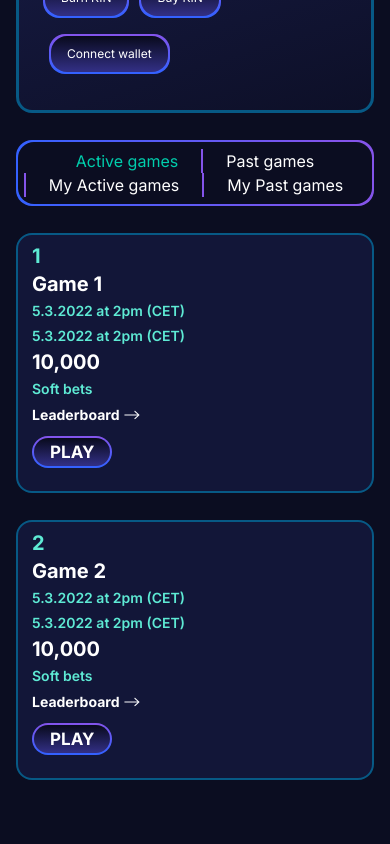
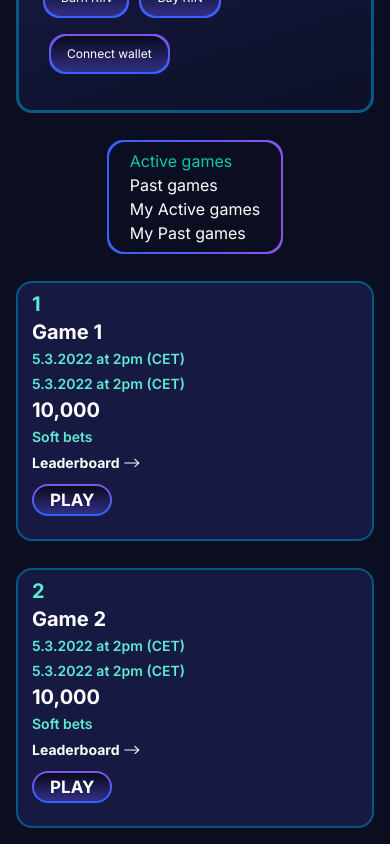
Before and after one commit to rickybrce/anon-nextjs, a Next.js app: page /games in a window 390 px wide. Shown: the part 1422-2266 px from the top of the page. Before the commit the page ends 2218 px from the top, so only its background shows below. Built offline with nearby package versions, Linux system fonts and the light colour scheme.

Commit message:
game popup

```diff
--- /dev/null
+++ b/src/app/components/GamePopup.tsx
@@ -0,0 +1,86 @@
+"use client"; // This is a client component
+import React, { ReactNode } from "react";
+import Image from "next/image";
+import content from "../../../public/static/locales/en/common.json";
+import Link from "next/link";
+
+type Props = {
+  items?: any;
+  onClick?: any;
+};
+
+const GamePopup = ({ items, onClick }: Props) => {
+  return (
+    <div
+      className={`px-4 lg:px-0 flex lg:block fixed lg:absolute left-0 top-0 lg:top-[70px] py-[15px] z-50 w-full max-w-[970px]`}
+    >
+      <div className="game-list-bg border-blue-800 border-[2px] rounded-[16px] w-full relative py-[15px]" >
+        <button
+          className="absolute right-[5px] top-[5px] z-10"
+          onClick={() => (onClick ? onClick() : "")}
+        >
+          <svg
+            width="24"
+            height="24"
+            viewBox="0 0 24 24"
+            fill="none"
+            xmlns="http://www.w3.org/2000/svg"
+          >
+            <g clip-path="url(#clip0_2057_1871)">
+              <path
+                d="M12 10.586L16.95 5.63599L18.364 7.04999L13.414 12L18.364 16.95L16.95 18.364L12 13.414L7.05 18.364L5.636 16.95L10.586 12L5.636 7.04999L7.05 5.63599L12 10.586Z"
+                fill="#ffffff"
+              />
+            </g>
+            <defs>
+              <clipPath id="clip0_2057_1871">
+                <rect width="24" height="24" fill="white" />
+              </clipPath>
+            </defs>
+          </svg>
+        </button>
+        <div className="hidden lg:flex justify-between relative">
+          <div className="px-[25px] text-[20px] leading-[28px] font-w-700 lg:w-[20%]">
+            Category
+          </div>
+          <div className="px-[25px] text-[20px] leading-[28px] font-w-700 lg:w-[20%]">
+            Coin
+          </div>
+          <div className="px-[25px] text-[20px] leading-[28px] font-w-700 lg:w-[20%]">
+            Leverage
+          </div>
+          <div className="px-[25px] text-[20px] leading-[28px] font-w-700 lg:w-[20%]">
+            Position
+          </div>
+          <div className="px-[25px] text-[20px] leading-[28px] font-w-700  lg:w-[20%]">
+            Bet
+          </div>
+        </div>
+        <div>
+          {items &&
+            items.map((item: any, index: any) => (
+              <div className="lg:flex justify-between">
+                <div className="py-[10px] px-[25px] text-[14px] leading-[18px] font-w-600 lg:w-[20%]">
+                  {item.category}
+                </div>
+                <div className="py-[10px] px-[25px] text-[14px] leading-[18px] font-w-600 lg:w-[20%]">
+                  {item.coin}
+                </div>
+                <div className="py-[10px] px-[25px] text-[14px] leading-[18px] font-w-600 lg:w-[20%]">
+                  {item.leverage}
+                </div>
+                <div className="py-[10px] px-[25px] text-[14px] leading-[18px] font-w-600 lg:w-[20%]">
+                  {item.position}
+                </div>
+                <div className="py-[10px] px-[25px] text-[14px] leading-[18px] font-w-600 lg:w-[20%]">
+                  {item.bet}
+                </div>
+              </div>
+            ))}
+        </div>
+      </div>
+    </div>
+  );
+};
+
+export default GamePopup;
--- a/src/app/components/GamesTabSingleItem.tsx
+++ b/src/app/components/GamesTabSingleItem.tsx
@@ -17,9 +17,9 @@ const GamesTabSingleItem = ({ title, active, onClick, first }: Props) => {
       onClick={() => {
         onClick ? onClick() : null;
       }}
-      className={`inline-block text-center relative px-[23px] text-base font-w-400
+      className={`block lg:inline-block text-center relative px-[23px] text-base font-w-400
       ${active ? "text-green-800" : "text-white"}
-      ${!first ? "border-l-[2px] border-blue-500" : ""}
+      ${!first ? "lg:border-l-[2px] border-blue-500" : ""}
         `}
     >
       {title}
--- a/src/app/games/page.tsx
+++ b/src/app/games/page.tsx
@@ -7,6 +7,7 @@ import GamesTabMenu from "../components/GamesTabMenu";
 import SingleGameList from "../components/SingleGameList";
 import Link from "next/link";
 import ButtonMenu from "../components/buttons/ButtonMenu";
+import GamePopup from "../components/GamePopup";
 
 const games = [
   {
@@ -17,6 +18,7 @@ const games = [
     minimum_dlr: "10,000",
     status: "Soft bets",
     active: true,
+    history: [],
   },
   {
     id: 2,
@@ -26,6 +28,7 @@ const games = [
     minimum_dlr: "10,000",
     status: "Soft bets",
     active: true,
+    history: [],
   },
   {
     id: 3,
@@ -35,6 +38,7 @@ const games = [
     minimum_dlr: "10,000",
     status: "Soft bets",
     active: false,
+    history: [],
   },
   {
     id: 4,
@@ -44,6 +48,7 @@ const games = [
     minimum_dlr: "10,000",
     status: "Soft bets",
     active: false,
+    history: [],
   },
   {
     id: 5,
@@ -53,11 +58,122 @@ const games = [
     minimum_dlr: "10,000",
     status: "Soft bets",
     active: false,
+    history: [],
+  },
+];
+
+const mygames = [
+  {
+    id: 1,
+    name: "Game 1",
+    startate: "5.3.2022 at 2pm (CET)",
+    enddate: "5.3.2022 at 2pm (CET)",
+    minimum_dlr: "10,000",
+    status: "Soft bets",
+    active: true,
+    history: [
+      {
+        id: 1,
+        category: "Category 1",
+        coin: "BTC",
+        leverage: "x10",
+        position: "Long",
+        bet: "10,000",
+      },
+      {
+        id: 2,
+        category: "Category 2",
+        coin: "BTC",
+        leverage: "x10",
+        position: "Long",
+        bet: "10,000",
+      },
+      {
+        id: 3,
+        category: "Category 3",
+        coin: "BTC",
+        leverage: "x10",
+        position: "Long",
+        bet: "10,000",
+      },
+    ],
+  },
+  {
+    id: 3,
+    name: "Game 3",
+    startate: "5.3.2022 at 2pm (CET)",
+    enddate: "5.3.2022 at 2pm (CET)",
+    minimum_dlr: "10,000",
+    status: "Soft bets",
+    active: false,
+    history: [
+      {
+        id: 1,
+        category: "Category 1",
+        coin: "BTC",
+        leverage: "x10",
+        position: "Long",
+        bet: "10,000",
+      },
+      {
+        id: 2,
+        category: "Category 2",
+        coin: "BTC",
+        leverage: "x10",
+        position: "Long",
+        bet: "10,000",
+      },
+      {
+        id: 3,
+        category: "Category 3",
+        coin: "BTC",
+        leverage: "x10",
+        position: "Long",
+        bet: "10,000",
+      },
+    ],
+  },
+  {
+    id: 4,
+    name: "Game 4",
+    startate: "5.3.2022 at 2pm (CET)",
+    enddate: "5.3.2022 at 2pm (CET)",
+    minimum_dlr: "10,000",
+    status: "Soft bets",
+    active: false,
+    history: [
+      {
+        id: 1,
+        category: "Category 1",
+        coin: "BTC",
+        leverage: "x10",
+        position: "Long",
+        bet: "10,000",
+      },
+      {
+        id: 2,
+        category: "Category 2",
+        coin: "BTC",
+        leverage: "x10",
+        position: "Long",
+        bet: "10,000",
+      },
+      {
+        id: 3,
+        category: "Category 3",
+        coin: "BTC",
+        leverage: "x10",
+        position: "Long",
+        bet: "10,000",
+      },
+    ],
   },
 ];
 
 export default function Games() {
   const [activeItem, setActiveItem] = useState(0);
+  const [displayPopup, setDisplayPopup] = useState(-1);
+
   const handleActive = (e: any) => {
     setActiveItem(e);
   };
@@ -68,7 +184,29 @@ export default function Games() {
   const pastGames = games.filter(
     (game) => game.active !== true && activeItem === 1
   );
-  const gamesMap = activeItem === 0 ? activeGames : pastGames;
+  const myactiveGames = mygames.filter(
+    (game) => game.active === true && activeItem === 2
+  );
+  const mypastGames = mygames.filter(
+    (game) => game.active !== true && activeItem === 3
+  );
+
+  const gamesMap =
+    activeItem === 0
+      ? activeGames
+      : activeItem === 1
+      ? pastGames
+      : activeItem === 2
+      ? myactiveGames
+      : mypastGames;
+
+  const handlePopup = (index: any, activeItem: any) => {
+    if (displayPopup === -1) {
+      setDisplayPopup(index);
+    } else {
+      setDisplayPopup(-1);
+    }
+  };
 
   return (
     <main className="">
@@ -83,14 +221,29 @@ export default function Games() {
               <GamesTabMenu active={handleActive} />
             </div>
             {gamesMap.map((game, index) => (
-              <div key={index} className="mt-[27px] flex lg:block">
+              <div key={index} className="mt-[27px] flex lg:block relative">
                 <div className="hidden lg:flex items-center justify-between pt-3 lg:pt-0 pr-4 lg:pr-0">
-                  <div className="text-[12px] lg:pl-[19px] lg:w-[7%] text-left leading-[26px]">Game ID</div>
-                  <div className="text-[12px] lg:w-[10%] text-left leading-[25px]">Game name</div>
-                  <div className="text-[12px] lg:w-[15%] text-left leading-[25px]">Date start</div>
-                  <div className="text-[12px] lg:w-[15%] text-left  leading-[28px]">Date End</div>
-                  <div className="text-[12px] lg:w-[12%] text-left leading-[25px] whitespace-nowrap lg:whitespace-wrap">Minimum DLR</div>
-                  <div className="text-[12px] lg:w-[12%] text-left leading-[25px]">Status</div>
+                  <div className="text-[12px] lg:pl-[19px] lg:w-[7%] text-left leading-[26px]">
+                    Game ID
+                  </div>
+                  <div className="text-[12px] lg:w-[10%] text-left leading-[25px]">
+                    Game name
+                  </div>
+                  <div className="text-[12px] lg:w-[15%] text-left leading-[25px]">
+                    Date start
+                  </div>
+                  <div className="text-[12px] lg:w-[15%] text-left  leading-[28px]">
+                    Date End
+                  </div>
+                  <div className="text-[12px] lg:w-[12%] text-left leading-[25px] whitespace-nowrap lg:whitespace-wrap">
+                    Minimum DLR
+                  </div>
+                  <div className="text-[12px] lg:w-[12%] text-left leading-[25px]">
+                    Status
+                  </div>
+                  {(activeItem === 2 || activeItem === 3) && (
+                    <div className="text-sm font-w-600 leading-[12px] lg:w-[4%] text-left leading-[26px]"></div>
+                  )}
                   <div className="text-[12px] lg:w-[16%] text-left"></div>
                   <div className="text-[12px] lg:w-[13%] text-left"></div>
                 </div>
@@ -119,10 +272,26 @@ export default function Games() {
                     className="text-sm font-w-600 leading-[12px] text-green-200 lg:w-[12%] text-left leading-[26px]"
                     title={game.status}
                   />
+                  {(activeItem === 2 || activeItem === 3) && (
+                    <div className="">
+                      <button
+                        onClick={() =>
+                          handlePopup ? handlePopup(index, activeItem) : ""
+                        }
+                        className="text-sm font-w-600 leading-[12px] lg:w-[4%] text-left leading-[26px]"
+                      >
+                        Show
+                      </button>
+                      {displayPopup === index && (
+                        <GamePopup items={game.history ? game.history : null} onClick={() =>setDisplayPopup(-1)} />
+                      )}
+                    </div>
+                  )}
+                  <div className="lg:w-[16%] flex lg:justify-end">
                     <Link
-                    className="text-[14px] leading-[20px] font-w-700 flex items-center lg:w-[16%] lg:justify-end leading-[26px]"
-                    href="/leaderboard">
-
+                      className="text-[14px] leading-[20px] font-w-700 inline-flex items-center  lg:justify-end leading-[26px]"
+                      href="/leaderboard"
+                    >
                       Leaderboard
                       <svg
                         width="25"
@@ -137,7 +306,11 @@ export default function Games() {
                         />
                       </svg>
                     </Link>
-                  <Link href={`/game`} className=" lg:w-[13%] text-right inline-block mt-2 lg:mt-0 ">
+                  </div>
+                  <Link
+                    href={`/game`}
+                    className=" lg:w-[13%] text-right inline-block mt-2 lg:mt-0 "
+                  >
                     <ButtonMenu small={true} className="uppercase">
                       Play
                     </ButtonMenu>
--- a/src/app/globals.css
+++ b/src/app/globals.css
@@ -87,7 +87,7 @@ input.sr-only:checked ~ .bg-checkbox-but-gradient .checked-image {
   background: linear-gradient(90deg, #3461FF  0%, #8454EB 90%);
 }
 .game-list-bg {
-  background: rgba(22, 26, 66, 0.70);
+  background: rgba(22, 26, 66, 100);
 }
 
 
```
Lines whose indentation alone changed are shown as unchanged.
